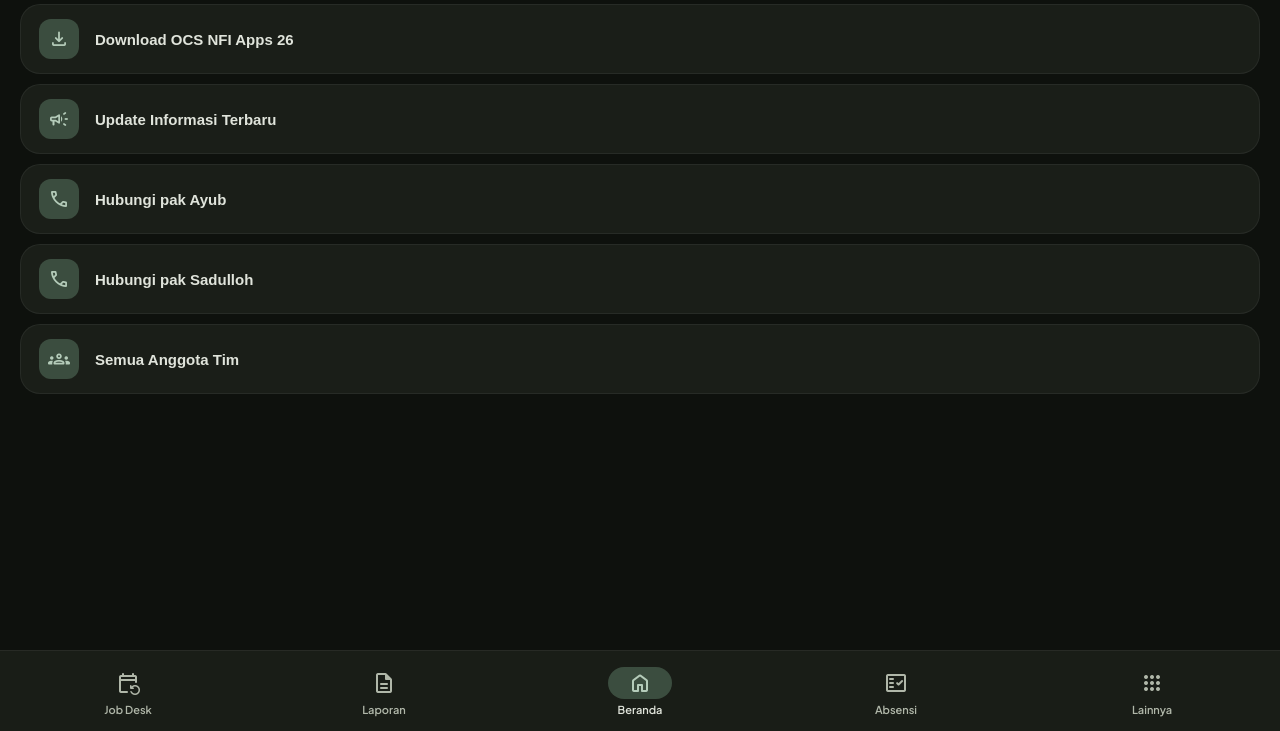
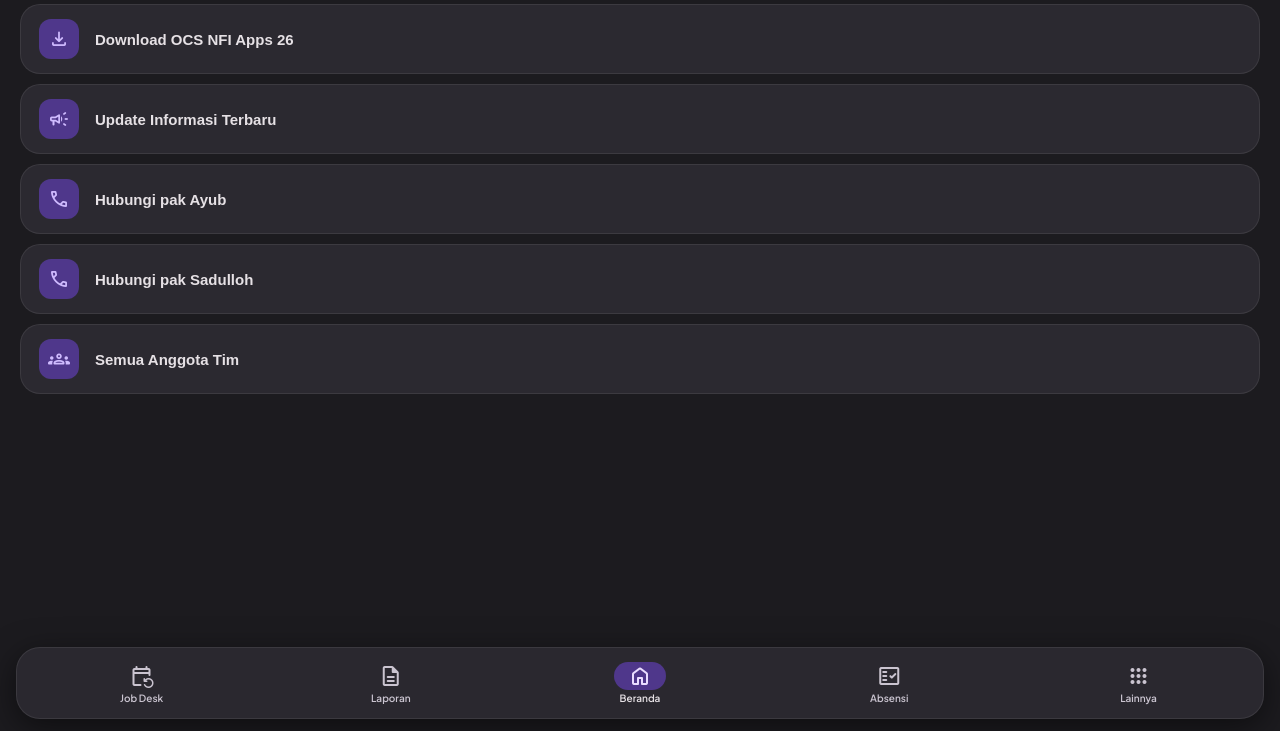
Before and after one commit to Poharaayub/OCS-NFI-Apps-2026, a plain HTML site: page index.html in a window 1280 px wide. Shown: the part 69-800 px from the top of the page. Drawn offline with nearby package versions, Linux system fonts and the light colour scheme.

Commit message:
Add files via upload

```diff
--- a/index.html
+++ b/index.html
@@ -3,22 +3,23 @@
 <head>
     <meta charset="UTF-8">
     <meta name="viewport" content="width=device-width, initial-scale=1.0, maximum-scale=1.0, user-scalable=no, viewport-fit=cover">
-    <title>OCS NFI APPS 26 - Animated UI</title>
+    <title>OCS NFI APPS 26 - Ungu M3</title>
     <link href="https://fonts.googleapis.com/css2?family=Plus+Jakarta+Sans:wght@400;500;600;700&display=swap" rel="stylesheet">
     <link href="https://fonts.googleapis.com/css2?family=Material+Symbols+Rounded:opsz,wght,FILL,GRAD@24,400,0,0" rel="stylesheet">
 
     <style>
         :root {
-          --m3-surface: #0E110D;
-          --m3-surface-container: #1A1E18;
-          --m3-primary: #B5CCBA;
-          --m3-on-primary: #1F3524;
-          --m3-primary-container: #3B4D3F;
-          --m3-on-primary-container: #D1E8D6;
-          --m3-secondary-container: #333B34;
-          --m3-on-surface: #E0E4DB;
-          --m3-on-surface-variant: #B0B7A9;
-          --m3-outline-variant: rgba(255, 255, 255, 0.06);
+          /* M3 Dark Theme Purple Palette */
+          --m3-surface: #1C1B1F;
+          --m3-surface-container: #2B2930;
+          --m3-primary: #D0BCFF; /* Light Purple */
+          --m3-on-primary: #381E72; /* Dark Purple */
+          --m3-primary-container: #4F378B;
+          --m3-on-primary-container: #EADDFF;
+          --m3-secondary-container: #4A4458;
+          --m3-on-surface: #E6E1E5;
+          --m3-on-surface-variant: #CAC4D0;
+          --m3-outline-variant: rgba(255, 255, 255, 0.08);
           --m3-transition: cubic-bezier(0.2, 0, 0, 1);
         }
 
@@ -64,6 +65,7 @@
           font-size: 26px;
           font-weight: 700;
           letter-spacing: -0.5px;
+          color: var(--m3-primary);
         }
 
         .content {
@@ -76,14 +78,12 @@
         .content::-webkit-scrollbar { display: none; }
         .page-padding { padding: 8px 20px 140px 20px; }
 
-        /* Full Frame for Job Desk Page */
         .full-frame-container {
             position: absolute;
             top: 0;
             left: 0;
             width: 100%;
-            /* Menyesuaikan tinggi agar pas dengan bottom bar yang tidak floating */
-            height: calc(100% - 80px - env(safe-area-inset-bottom));
+            height: calc(100% - 90px - env(safe-area-inset-bottom));
             border: none;
             background: #fff;
         }
@@ -111,25 +111,25 @@
           border-radius: 12px; flex-shrink: 0; font-size: 22px;
         }
 
-        /* Fixed Bottom Bar (Non-Floating) */
+        /* Floating Bottom Bar */
         .bottom-nav-container {
           position: fixed;
-          bottom: 0;
-          left: 0;
-          right: 0;
+          bottom: calc(12px + env(safe-area-inset-bottom));
+          left: 16px;
+          right: 16px;
           z-index: 1000;
-          background: rgba(26, 30, 24, 0.98);
-          backdrop-filter: blur(10px);
-          border-top: 1px solid var(--m3-outline-variant);
-          /* Menangani padding bawah untuk layar dengan notch bawah/safe area */
-          padding-bottom: env(safe-area-inset-bottom);
         }
 
         .bottom-bar {
-          height: 80px;
+          height: 72px;
+          background: rgba(43, 41, 48, 0.98);
           display: flex;
           align-items: center;
           justify-content: space-around;
+          border-radius: 24px;
+          border: 1px solid var(--m3-outline-variant);
+          box-shadow: 0 8px 32px rgba(0, 0, 0, 0.5);
+          backdrop-filter: blur(12px);
         }
 
         .menu-item {
@@ -138,14 +138,14 @@
           flex-direction: column;
           align-items: center;
           justify-content: center;
-          gap: 4px;
+          gap: 2px;
           height: 100%;
           color: var(--m3-on-surface-variant);
           cursor: pointer;
         }
 
         .nav-icon-wrapper {
-          width: 64px; height: 32px; border-radius: 16px;
+          width: 52px; height: 28px; border-radius: 14px;
           display: flex; align-items: center; justify-content: center;
           transition: background 0.3s var(--m3-transition), color 0.3s ease;
           overflow: hidden;
@@ -154,15 +154,15 @@
         .menu-item.active { color: var(--m3-on-surface); }
         .menu-item.active .nav-icon-wrapper {
           background: var(--m3-primary-container);
-          color: var(--m3-primary);
+          color: var(--m3-on-primary-container);
         }
 
-        .nav-label { font-size: 11px; font-weight: 600; transition: color 0.3s ease; }
+        .nav-label { font-size: 10px; font-weight: 600; transition: color 0.3s ease; }
 
         /* Bottom Sheet */
         .sheet-overlay {
             position: fixed; inset: 0;
-            background: rgba(0,0,0,0.7);
+            background: rgba(0,0,0,0.8);
             opacity: 0; visibility: hidden;
             transition: opacity 0.3s ease;
             z-index: 2000;
@@ -182,11 +182,12 @@
             transform: translateY(100%);
             transition: transform 0.5s cubic-bezier(0.32, 0.72, 0, 1);
             will-change: transform;
+            border-top: 1px solid var(--m3-outline-variant);
         }
         .bottom-sheet.show { transform: translateY(0); }
 
         .sheet-handle-area { width: 100%; padding: 14px 0; flex-shrink: 0; }
-        .sheet-handle { width: 32px; height: 4px; background: rgba(255,255,255,0.2); border-radius: 2px; margin: 0 auto; }
+        .sheet-handle { width: 32px; height: 4px; background: rgba(255,255,255,0.25); border-radius: 2px; margin: 0 auto; }
 
         .sheet-header { padding: 0 24px 16px 24px; flex-shrink: 0; text-align: left; }
 
```
